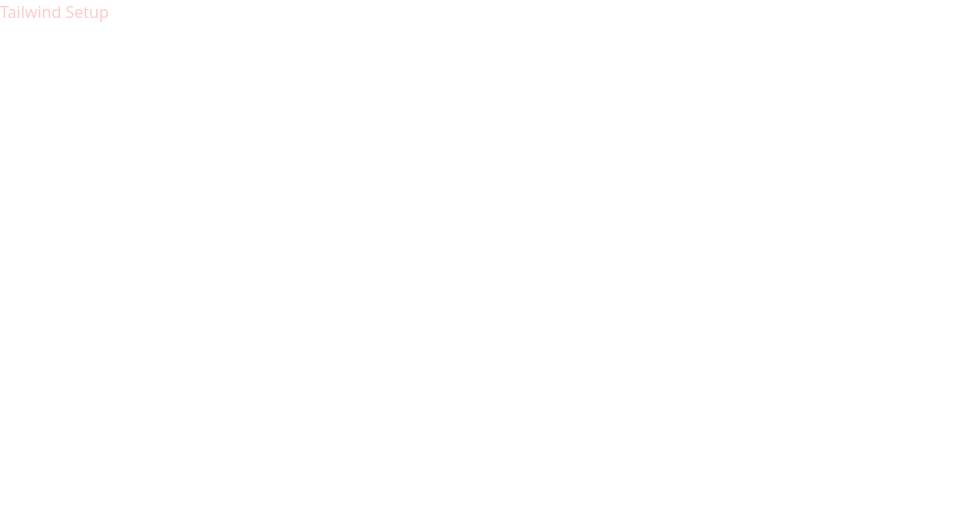
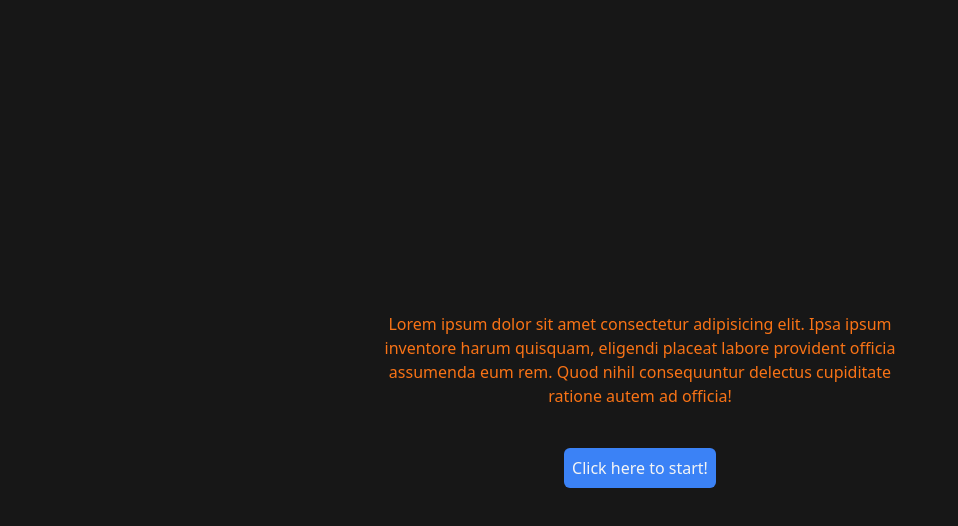
Before and after one commit to emiacerbi/typeblitz, a Next.js app: page / in a window 1280 px wide. Shown: the top 526 px of the page, without its empty margins (0-958 px from the left). Built offline with nearby package versions, Linux system fonts and the light colour scheme.

Commit message:
avg words per minute and erros feature

```diff
--- /dev/null
+++ b/src/components/UserInput.tsx
@@ -0,0 +1,94 @@
+import { ChangeEvent, useRef, useState } from 'react';
+
+const TIME_IN_SECONDS = 1000;
+const TIMER = 10 * TIME_IN_SECONDS;
+const TIME_IN_MINUTES = TIMER / 1000 / 60;
+const AVERAGE_WORD_LENGTH = 5;
+
+const UserInput: React.FC = () => {
+  const [text, setText] = useState('');
+  const [started, setStarted] = useState(false);
+  const [finished, setFinished] = useState(false);
+  // const [wpm, setWpm] = useState('0');
+  const [errors, setErrors] = useState(0);
+
+  const paragraph =
+    'Lorem ipsum dolor sit amet consectetur adipisicing elit. Ipsa ipsum inventore harum quisquam, eligendi placeat labore provident officia assumenda eum rem. Quod nihil consequuntur delectus cupiditate ratione autem ad officia!';
+
+  const textRef = useRef(text);
+  textRef.current = text;
+
+  const handleStart = () => {
+    setStarted(true);
+
+    setTimeout(handleResult, TIMER);
+  };
+
+  const handleResult = () => {
+    setFinished(true);
+    setText(textRef.current);
+
+    const typedWords = textRef.current.trim().split(' ');
+    const originalWords = paragraph.trim().split(' ');
+    let errorCount = 0;
+
+    typedWords.forEach((word, i) => {
+      if (word !== originalWords[i]) {
+        errorCount++;
+      }
+    });
+
+    setErrors(errorCount);
+  };
+
+  const handleChange = (event: ChangeEvent<HTMLTextAreaElement>) => {
+    setText(event.target.value);
+  };
+
+  const letterCount = text.trim().split(' ').join('').length;
+  const netWpm = (
+    letterCount /
+    AVERAGE_WORD_LENGTH /
+    TIME_IN_MINUTES
+  ).toFixed();
+
+  return (
+    <div className="max-w-lg">
+      <div className="flex flex-col">
+        <p className="text-orange-500 text-center">{paragraph}</p>
+
+        {!started && (
+          <button
+            className="bg-blue-500 p-2 rounded-md mt-10 mx-auto"
+            onClick={handleStart}
+          >
+            Click here to start!
+          </button>
+        )}
+      </div>
+
+      {started && !finished && (
+        <div className="mt-10 flex">
+          <textarea
+            className="rounded-md border-4 outline-none p-2 bg-neutral-200 border-orange-500 w-full text-neutral-900"
+            value={text}
+            onChange={handleChange}
+          />
+        </div>
+      )}
+      {finished && (
+        <div className="mt-10 text-center">
+          <p>
+            Your average typing speed was{' '}
+            <span className="text-green-500">{netWpm}</span> words per minute.
+          </p>
+          <p>
+            You made <span className="text-red-500">{errors}</span> errors.
+          </p>
+        </div>
+      )}
+    </div>
+  );
+};
+
+export default UserInput;
--- a/src/pages/index.tsx
+++ b/src/pages/index.tsx
@@ -1,3 +1,4 @@
+import UserInput from '@/components/UserInput';
 import Head from 'next/head';
 
 export default function Home() {
@@ -9,8 +10,8 @@ export default function Home() {
         <meta name="viewport" content="width=device-width, initial-scale=1" />
         <link rel="icon" href="/favicon.ico" />
       </Head>
-      <main>
-        <h1 className="text-red-200">Tailwind Setup</h1>
+      <main className="min-h-screen bg-neutral-900 text-neutral-100 grid place-content-center">
+        <UserInput />
       </main>
     </>
   );
--- /dev/null
+++ b/src/utils/checkTypingSpeed.ts
@@ -0,0 +1,25 @@
+interface TypingResult {
+  speed: number;
+  accuracy: number;
+}
+
+export function checkTypingSpeed(
+  text: string,
+  timeInSeconds: number,
+  typedText: string
+): TypingResult {
+  const textLength = text.length;
+
+  let errors = 0;
+  for (let i = 0; i < textLength; i++) {
+    if (text[i] !== typedText[i]) {
+      errors++;
+    }
+  }
+
+  const accuracy = ((textLength - errors) / textLength) * 100;
+
+  const typingSpeed = Math.round(textLength / 5 / (timeInSeconds / 60));
+
+  return { speed: typingSpeed, accuracy: accuracy };
+}
```
